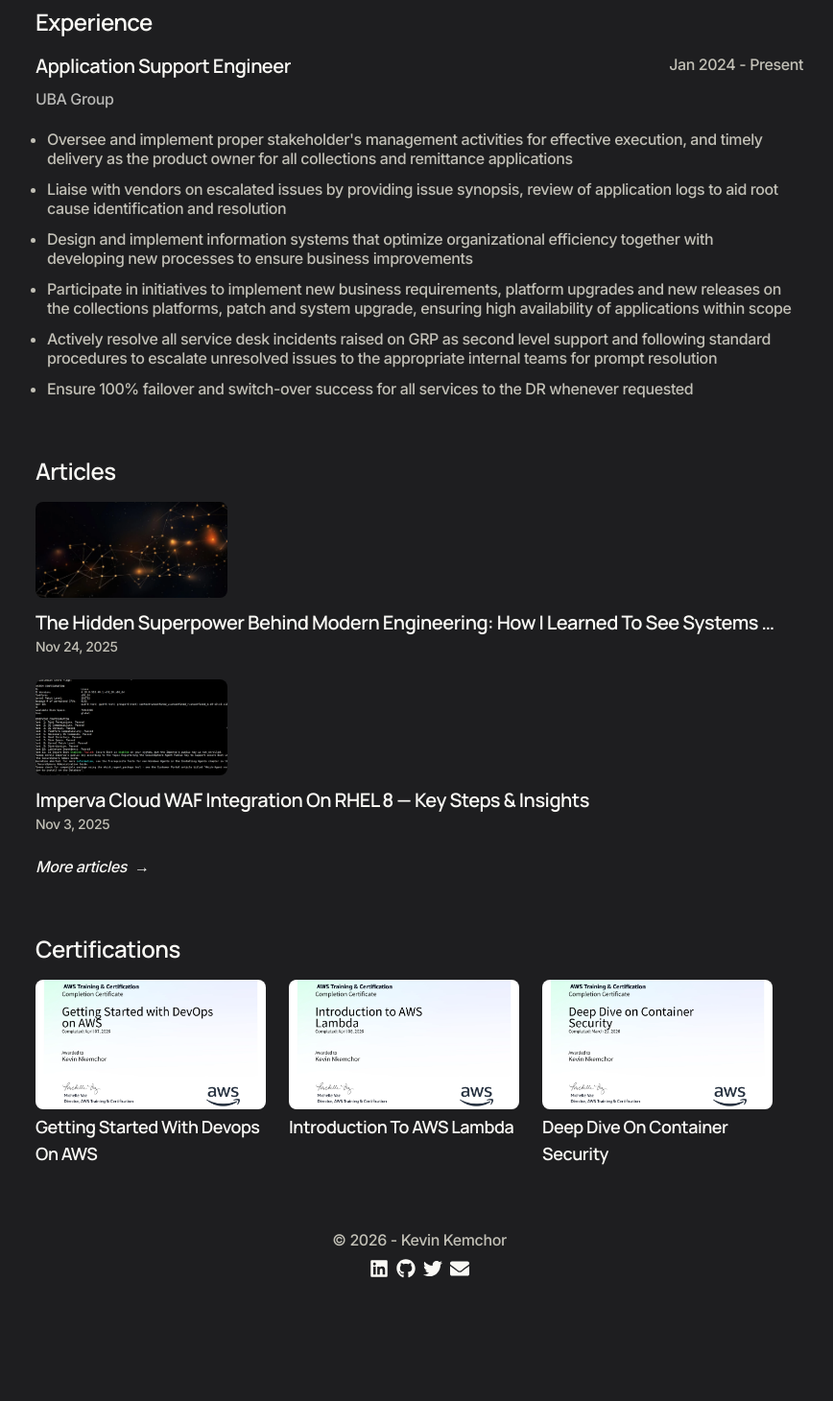
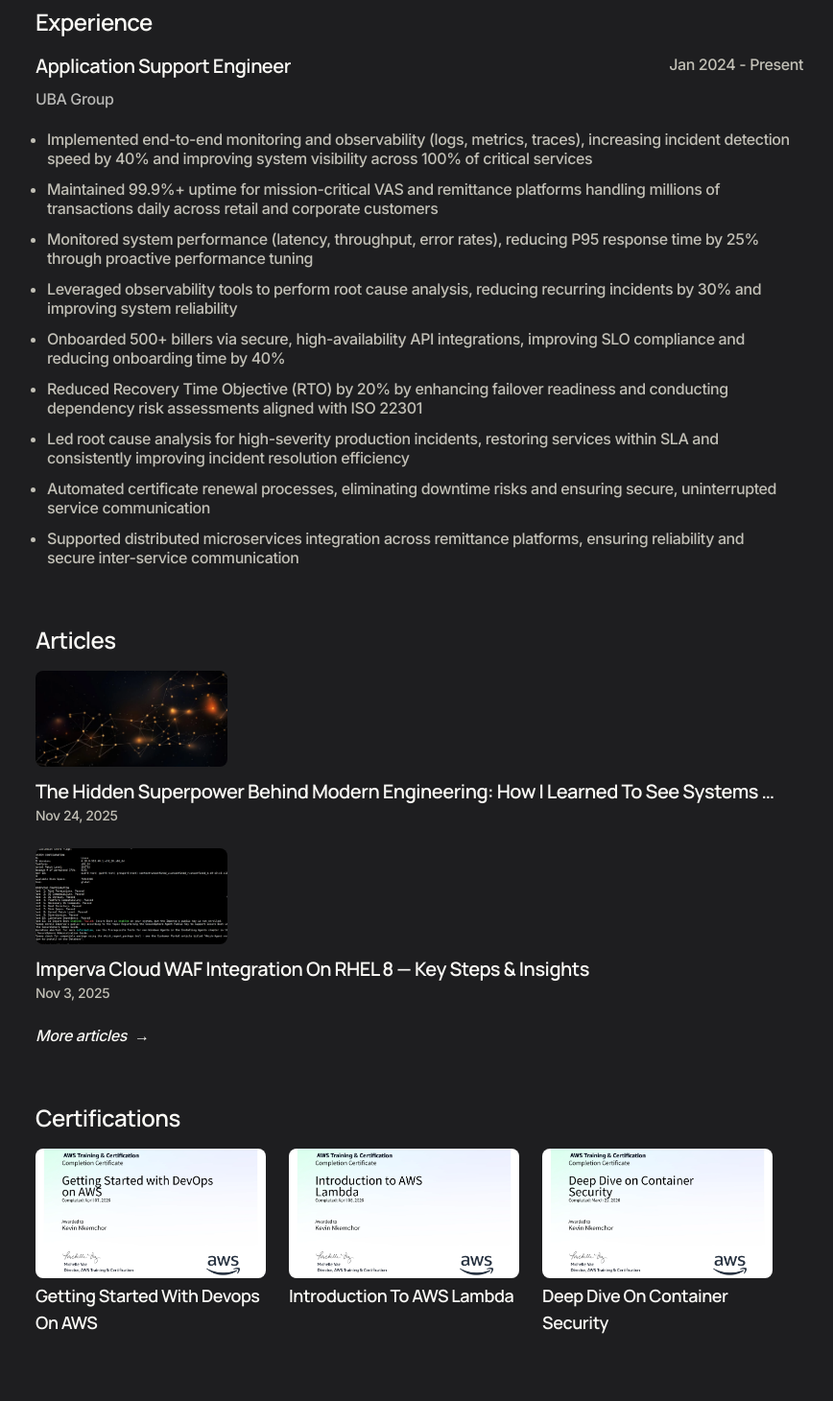
Before and after one commit to bangz-me/Portfolio, a Next.js app: page / in a window 1280 px wide. Shown: the part 520-1980 px from the top of the page at 96% size, without its empty margins (203-1071 px from the left). Before the commit the page ends 1884 px from the top, so only its background shows below. Built offline with nearby package versions, Linux system fonts and the light colour scheme.

Commit message:
update professional experience

```diff
--- a/app/constants/home.ts
+++ b/app/constants/home.ts
@@ -9,7 +9,7 @@
 import lambdaImg from "@/app/assets/images/LAMBDA.webp";
 
 export const profileData = {
-  name: "Kevin Kemchor",
+  name: "Kevin Nkemchor",
   role: "Application Support Engineer.",
   img: profileImg,
   links: [
@@ -45,15 +45,15 @@
   duration: "Jan 2024 - Present",
   company: "UBA Group",
   activities: [
-    `Oversee and implement proper stakeholder's management activities for effective execution, and timely delivery as the product owner for all collections and remittance applications`,
-    `Liaise with vendors on escalated issues by providing issue synopsis, review of application logs to aid root cause identification and resolution`,
-    `Design and implement information systems that optimize organizational efficiency together with developing new processes to ensure business improvements`,
-
-    `Participate in initiatives to implement new business requirements, platform upgrades and new releases on the collections platforms, patch and system upgrade, ensuring high availability of applications within scope`,
-
-    `Actively resolve all service desk incidents raised on GRP as second level support and following standard procedures to escalate unresolved issues to the appropriate internal teams for prompt resolution`,
-
-    `Ensure 100% failover and switch-over success for all services to the DR whenever requested`,
+    `Implemented end-to-end monitoring and observability (logs, metrics, traces), increasing incident detection speed by 40% and improving system visibility across 100% of critical services`,
+    `Maintained 99.9%+ uptime for mission-critical VAS and remittance platforms handling millions of transactions daily across retail and corporate customers`,
+    `Monitored system performance (latency, throughput, error rates), reducing P95 response time by 25% through proactive performance tuning`,
+    `Leveraged observability tools to perform root cause analysis, reducing recurring incidents by 30% and improving system reliability`,
+    `Onboarded 500+ billers via secure, high-availability API integrations, improving SLO compliance and reducing onboarding time by 40%`,
+    `Reduced Recovery Time Objective (RTO) by 20% by enhancing failover readiness and conducting dependency risk assessments aligned with ISO 22301`,
+    `Led root cause analysis for high-severity production incidents, restoring services within SLA and consistently improving incident resolution efficiency`,
+    `Automated certificate renewal processes, eliminating downtime risks and ensuring secure, uninterrupted service communication`,
+    `Supported distributed microservices integration across remittance platforms, ensuring reliability and secure inter-service communication`,
   ],
 };
 
--- a/app/layout.tsx
+++ b/app/layout.tsx
@@ -17,7 +17,7 @@
 });
 
 export const metadata: Metadata = {
-  title: "Kevin Kemchor(Bangz)",
+  title: "Kevin Nkemchor(Bangz)",
   description: "Portfolio",
 };
 
--- a/app/page.tsx
+++ b/app/page.tsx
@@ -9,6 +9,9 @@
 } from "./constants/home";
 
 export default function Home() {
+
+  const date = new Date().getFullYear()
+
   return (
     <>
       <header className="sticky top-0 pt-16 z-20 pb-4 bg-bg-100/80 backdrop-blur-md">
@@ -16,7 +19,7 @@
           <div className="size-20 relative">
             <Image
               src={profileData.img}
-              alt="Kevin Kemchor"
+              alt="Kevin Nkemchor"
               priority
               fill
               sizes="(max-width: 640px) 100vw, (max-width: 768px) 50vw, 400px"
@@ -147,7 +150,7 @@
 
       <footer>
         <div className="wrapper flex flex-col items-center gap-2 py-8">
-          <p>© {`${new Date().getFullYear()} - Kevin Kemchor`}</p>
+          <p>© {`${date} - Kevin Nkemchor`}</p>
 
           <div className="flex gap-2">
             {socials.map((social) => {
```
